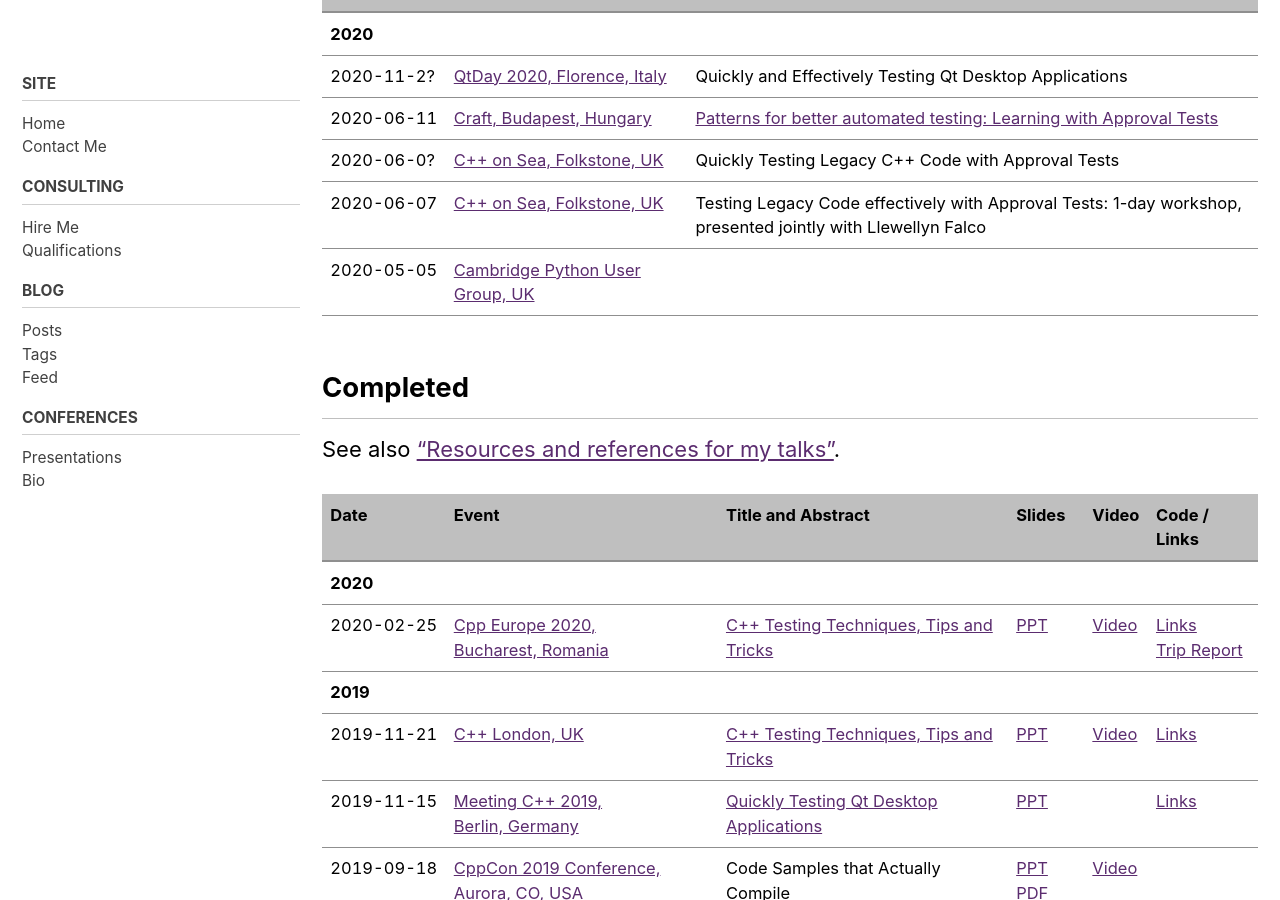
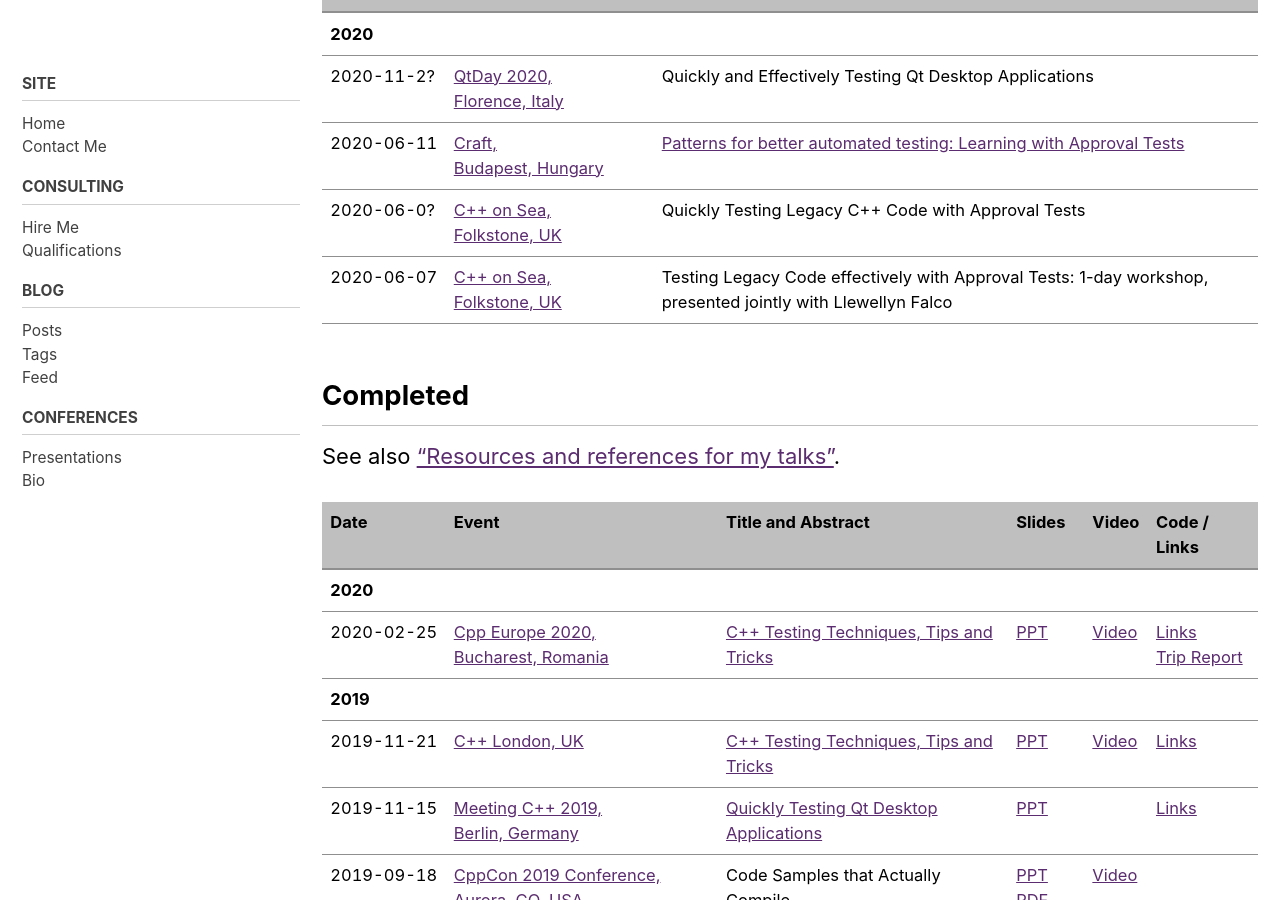
Before and after one commit to claremacrae/claremacrae.github.io, a Jekyll site: the page built from conferences/presentations.md, in a window 1280 px wide and 900 px high, scrolled down 309 px. Built offline with Jekyll 4.4.1, drawn with Linux system fonts in a browser that asks for light colours; cached includes are drawn as plain includes; nearby versions of some CDN libraries.

Commit message:
Remove Cambridge Python User Group - event postponed

```diff
--- a/conferences/presentations.md
+++ b/conferences/presentations.md
@@ -15,7 +15,6 @@
 | <span class="text-tabular-dates">2020-06-11</span> | [Craft, Budapest,&nbsp;Hungary](https://craft-conf.com) | [Patterns for better automated testing: Learning with Approval Tests](https://craft-conf.com/speaker/ClareMacrae) |
 | <span class="text-tabular-dates">2020-06-0?</span> | [C++ on Sea, Folkstone,&nbsp;UK](https://cpponsea.uk/) | Quickly Testing Legacy C++ Code with Approval Tests |
 | <span class="text-tabular-dates">2020-06-07</span> | [C++ on Sea, Folkstone,&nbsp;UK](https://cpponsea.uk/) | Testing Legacy Code effectively with Approval Tests: 1-day workshop, presented jointly with Llewellyn Falco |
-| <span class="text-tabular-dates">2020-05-05</span> | [Cambridge Python User Group, UK](https://www.meetup.com/CamPUG/) | &nbsp; |
 
 ## Completed
 
```
